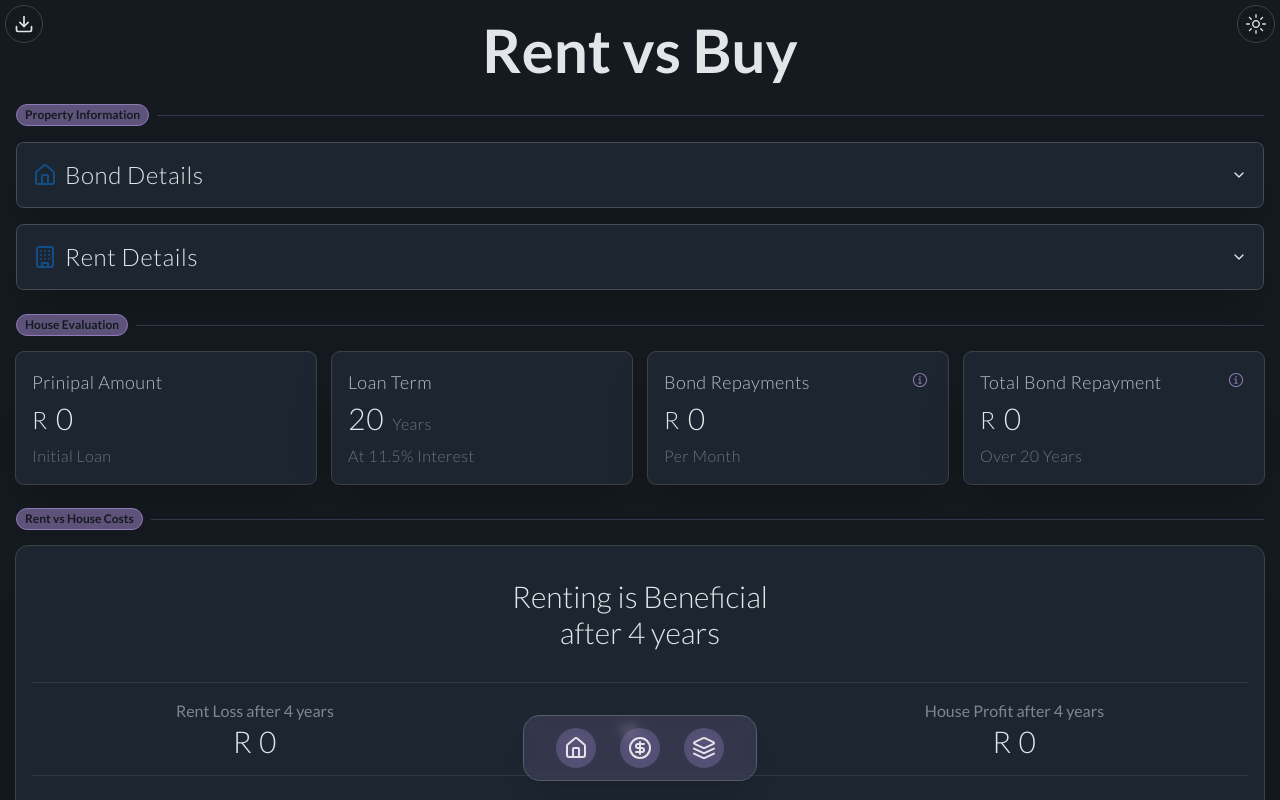
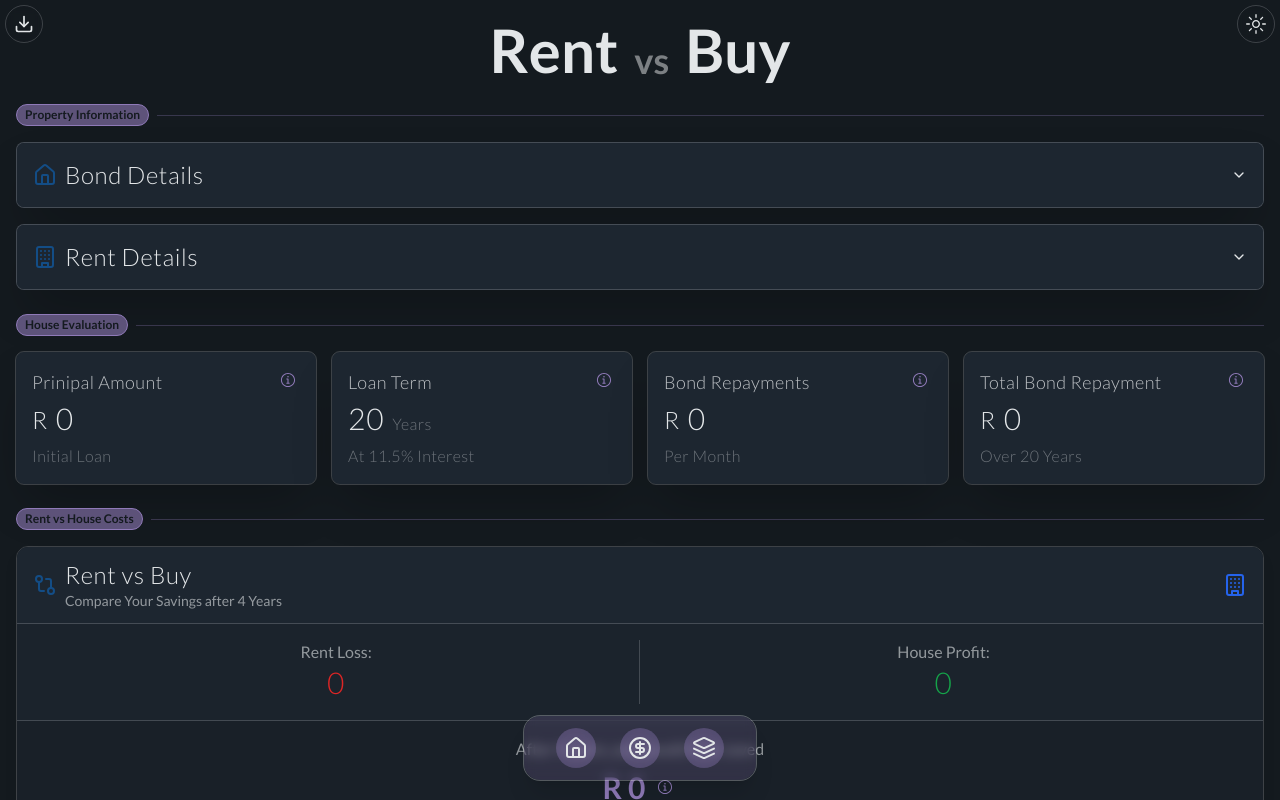
Before and after one commit to darrenmlouw/bond-comparison, a React (Vite) app: page /Comparison in a window 1280 px wide. Built offline with nearby package versions, Linux system fonts and the light colour scheme.

Commit message:
Comparison Updates

```diff
--- a/src/pages/Comparison/ComparisonPage.tsx
+++ b/src/pages/Comparison/ComparisonPage.tsx
@@ -3,13 +3,28 @@ import InputComponents from '@/pages/Comparison/components/InputComponents';
 import EvaluationCards from '@/pages/Comparison/components/EvaluationCards';
 import RentVsHouseCard from '@/pages/Comparison/components/RentVsHouseCard';
 import { SectionHeader } from '@/components/SectionHeader';
+import { motion } from 'framer-motion';
 
 const ComparisonPage = () => {
   return (
     <div className=" container px-4 space-y-2 sm:space-y-4">
-      <p className="pt-5 font-bold px-4 pointer-events-none text-4xl text-center md:text-5xl lg:text-6xl">
-        Rent vs Buy
-      </p>
+      <motion.div
+        initial={{ opacity: 0, y: -50 }} // Start fully transparent and 50px higher
+        animate={{ opacity: 1, y: 0 }} // Fade in and move to original position
+        transition={{ duration: 0.5 }} // Duration of the animation
+        className="flex flex-row w-full items-end justify-center"
+        aria-label='Comparison Page'
+      >
+        <p className="pt-5 font-bold pointer-events-none text-4xl text-center md:text-5xl lg:text-6xl">
+          Rent
+        </p>
+        <p className="pt-5 font-bold pointer-events-none text-2xl text-center md:text-3xl lg:text-4xl px-2 sm:px-3 md:px-4 text-foreground/50">
+          vs
+        </p>
+        <p className="pt-5 font-bold pointer-events-none text-4xl text-center md:text-5xl lg:text-6xl">
+          Buy
+        </p>
+      </motion.div>
 
       <SectionHeader label="Property Information" />
       <InputComponents />
--- a/src/pages/Comparison/components/EvaluationCards.tsx
+++ b/src/pages/Comparison/components/EvaluationCards.tsx
@@ -1,8 +1,10 @@
 import { useComparison } from '@/hooks/useComparison';
 import Card from '@/components/card/Card';
-import MonthlyBondExplanationPopover from '@/pages/Comparison/components/MonthlyBondExplanationPopover';
-import TotalBondRepaymentExplanationPopover from '@/pages/Comparison/components/TotalBondRepaymentExplanationPopover';
+import MonthlyBondExplanation from '@/pages/Comparison/components/MonthlyBondExplanation';
+import TotalBondRepaymentExplanation from '@/pages/Comparison/components/TotalBondRepaymentExplanation';
 import { formatNumber } from '@/utils/formatNumber';
+import PrincipleExplanation from '@/pages/Comparison/components/PrincipleExplanation';
+import LoanTermExplanation from '@/pages/Comparison/components/LoanTermExplanation';
 
 function EvaluationCards() {
   const {
@@ -20,6 +22,7 @@ function EvaluationCards() {
         value={principleAmount}
         prefix="R"
         footer="Initial Loan"
+        icon={<PrincipleExplanation />}
       />
 
       <Card
@@ -27,6 +30,7 @@ function EvaluationCards() {
         value={loanTermYears}
         suffix="Years"
         footer={`At ${annualInterestRate}% Interest`}
+        icon={<LoanTermExplanation />}
       />
 
       <Card
@@ -34,15 +38,15 @@ function EvaluationCards() {
         value={monthlyPayment}
         prefix="R"
         footer="Per Month"
-        icon={<MonthlyBondExplanationPopover />}
+        icon={<MonthlyBondExplanation />}
       />
 
       <Card
-        label='Total Bond Repayment'
+        label="Total Bond Repayment"
         value={bondCosts[loanTermYears]}
-        prefix='R'
+        prefix="R"
         footer={`Over ${formatNumber(loanTermYears)} Years`}
-        icon={<TotalBondRepaymentExplanationPopover />}
+        icon={<TotalBondRepaymentExplanation />}
       />
     </div>
   );
--- /dev/null
+++ b/src/pages/Comparison/components/LoanTermExplanation.tsx
@@ -0,0 +1,50 @@
+import { InlineMath, BlockMath } from 'react-katex';
+import InfoPopOver from '@/components/InfoPopOver';
+import { useComparison } from '@/hooks/useComparison';
+
+const LoanTermExplanation = () => {
+  const { annualInterestRate, loanTermYears } =
+    useComparison();
+
+  return (
+    <InfoPopOver>
+      <div className="flex flex-col space-y-4 text-xs">
+        {/* Loan Term Explanation */}
+        <div>
+          <p>
+            The loan term refers to the duration (in years) over which you agree
+            to repay your loan. A longer loan term results in lower monthly
+            payments but increases the total interest paid.
+          </p>
+
+          <BlockMath math="n = \text{Years} \cdot 12" />
+
+          <div className="flex flex-row justify-between">
+            <InlineMath math={`n = ${loanTermYears * 12}`} />
+            <p>Total number of months</p>
+          </div>
+        </div>
+
+        {/* Interest Explanation */}
+        <div>
+          <p>
+            Interest is the cost of borrowing money, expressed as an annual
+            percentage rate (APR). It is calculated monthly based on the
+            remaining principal amount.
+          </p>
+
+          <BlockMath math="r = \frac{\text{APR}}{12}" />
+
+          <div className="flex flex-row justify-between">
+            <InlineMath
+              math={`r = ${(annualInterestRate / 12 / 100).toFixed(6)}`}
+            />
+            <p>Monthly Interest Rate</p>
+          </div>
+        </div>
+      </div>
+    </InfoPopOver>
+  );
+};
+
+export default LoanTermExplanation;
--- a/src/pages/Comparison/components/MonthlyBondExplanationPopover.tsx
+++ b/src/pages/Comparison/components/MonthlyBondExplanation.tsx
@@ -2,9 +2,9 @@ import { InlineMath, BlockMath } from 'react-katex';
 import InfoPopOver from '@/components/InfoPopOver';
 import { useComparison } from '@/hooks/useComparison';
 
-
-const MonthlyBondExplanationPopover = () => {
-  const { principleAmount, annualInterestRate, loanTermYears, monthlyPayment } = useComparison()
+const MonthlyBondExplanation = () => {
+  const { principleAmount, annualInterestRate, loanTermYears, monthlyPayment } =
+    useComparison();
 
   return (
     <InfoPopOver>
@@ -50,6 +50,8 @@ const MonthlyBondExplanationPopover = () => {
           100
         ).toFixed(5)}})^\text{${loanTermYears * 12}} - 1}`}</BlockMath>
 
+        <p>Based on the current inputs, the monthly payment is:</p>
+
         {/* calculate the monthly repayment */}
         <BlockMath>{String.raw`R = \text{${monthlyPayment.toFixed(
           2
@@ -59,4 +61,4 @@ const MonthlyBondExplanationPopover = () => {
   );
 };
 
-export default MonthlyBondExplanationPopover;
+export default MonthlyBondExplanation;
--- /dev/null
+++ b/src/pages/Comparison/components/PrincipleExplanation.tsx
@@ -0,0 +1,63 @@
+import { InlineMath, BlockMath } from 'react-katex';
+import InfoPopOver from '@/components/InfoPopOver';
+import { useComparison } from '@/hooks/useComparison';
+
+const PrincipleExplanation = () => {
+  const {
+    principleAmount,
+    propertyPrice,
+    depositAmount,
+    buyingCosts,
+    addBuyingCostsToBond,
+  } = useComparison();
+
+  return (
+    <InfoPopOver>
+      <div className="flex flex-col space-y-2 text-xs">
+        <p className="flex text-xs">
+          The principal amount is the initial amount of the loan after subtracting any deposit and optionally adding buying costs, if applicable.
+        </p>
+
+        <BlockMath math="P = \text{PP} - \text{D} + \text{BC (if added to bond)}" />
+
+        <div className="flex flex-col">
+          <p className="text-xs">where:</p>
+
+          <div className="flex flex-row justify-between">
+            <InlineMath math={`P = ${principleAmount}`} />
+            <p>Principal Amount</p>
+          </div>
+
+          <div className="flex flex-row justify-between">
+            <InlineMath math={`\\text{PP} = ${propertyPrice}`} />
+            <p>Price of the property</p>
+          </div>
+
+          <div className="flex flex-row justify-between">
+            <InlineMath math={`\\text{D} = ${depositAmount}`} />
+            <p>Deposit paid upfront</p>
+          </div>
+
+          <div className="flex flex-row justify-between">
+            <InlineMath
+              math={`\\text{BC} = ${addBuyingCostsToBond ? buyingCosts : 0}`}
+            />
+            <p>Buying costs {addBuyingCostsToBond ? "(Added)" : "(Not Added)"}</p>
+          </div>
+        </div>
+
+        <BlockMath>
+          {String.raw`P = \text{${propertyPrice}} - \text{${depositAmount}} + \text{${addBuyingCostsToBond ? buyingCosts : 0}}`}
+        </BlockMath>
+
+        <p className="text-xs">
+          Therefore, the calculated principal amount is:
+        </p>
+
+        <BlockMath>{String.raw`P = \text{${principleAmount}}`}</BlockMath>
+      </div>
+    </InfoPopOver>
+  );
+};
+
+export default PrincipleExplanation;
--- a/src/pages/Comparison/components/RentVsHouseCard.tsx
+++ b/src/pages/Comparison/components/RentVsHouseCard.tsx
@@ -1,8 +1,10 @@
 import { formatNumber } from '@/utils/formatNumber';
-import RentVsHouseProfitPopover from '@/pages/Comparison/components/RentVsHouseProfitPopover';
-import { Label } from '@/components/ui/label';
 import { Slider } from '@/components/ui/slider';
 import { useComparison } from '@/hooks/useComparison';
+import RentVsHouseProfitPopover from '@/pages/Comparison/components/RentVsHouseProfitPopover';
+import { Home, Building, GitCompare } from 'lucide-react';
+import { motion } from 'framer-motion';
+import CardValue from '@/components/card/CardValue';
 
 function RentVsHouseCard() {
   const {
@@ -13,50 +15,76 @@ function RentVsHouseCard() {
     rentData,
   } = useComparison();
 
+  const isBuyingBeneficial =
+    moneyMadeFromSellingHouse[yearOfSale] > rentData[yearOfSale];
+
   return (
-    <div className="flex flex-col bg-card outline outline-1 outline-card-foreground/20 shadow-2xl p-4 rounded-xl w-full justify-around items-center">
-      <h3 className="text-2xl sm:text3xl md:text-3xl font-light mt-4">
-        {moneyMadeFromSellingHouse[yearOfSale] > rentData[yearOfSale]
-          ? `Buying is Beneficial`
-          : `Renting is Beneficial`}
-      </h3>
-      <h3 className="text-2xl sm:text3xl md:text-3xl font-light mb-4">
-        after {yearOfSale} years
-      </h3>
+    <div className="flex flex-col bg-transparent shadow-lg rounded-xl  w-full border border-1 border-card-foreground/20 overflow-hidden">
+      {/* <div className="flex flex-col bg-card outline outline-1 outline-card-foreground/20 shadow-2xl p-4 rounded-xl w-full justify-around items-center "> */}
+      {/* Title */}
+      <div className="flex flex-row border-b border-card-foreground/20 px-4 py-3 justify-between bg-card  items-center">
+        <div className="flex flex-row justify-center items-center">
+          <GitCompare className="w-6 h-6 mr-2 text-secondary" />
+          <div className="flex flex-col">
+            <h2 className="text-xl sm:text-2xl tracking-wide font-light">
+              Rent vs Buy
+            </h2>
+            <p className="text-xs sm:text-sm text-foreground/60">
+              Compare Your Savings after {yearOfSale} Years
+            </p>
+          </div>
+        </div>
+        <motion.div
+          key={isBuyingBeneficial ? 'home' : 'building'} // Key ensures proper animation between icons
+          initial={{ opacity: 0, scale: 0.8 }} // Start small and invisible
+          animate={{ opacity: 1, scale: 1 }} // Animate to full visibility and size
+          exit={{ opacity: 0, scale: 0.8 }} // Animate out with reverse effect
+          transition={{ duration: 0.3 }} // Duration for the transition
+          className="flex items-center justify-center"
+        >
+          {isBuyingBeneficial ? (
+            <Home size={24} className="text-green-600" />
+          ) : (
+            <Building size={24} className="text-blue-600" />
+          )}
+        </motion.div>
+      </div>
 
-      <div className="w-full h-[1px] bg-foreground/10 my-4" />
-
-      <div className="flex flex-col sm:flex-row space-y-4 sm:space-y-0 w-full justify-around items-center">
-        <div className="flex flex-col justify-center items-center">
-          <p className="text-foreground/50">
-            Rent Loss after {yearOfSale} years
+      {/* Comparison Section */}
+      <div className="flex flex-row justify-between sm:justify-around items-center p-4 border-b border-card-foreground/20 bg-card/80 ">
+        <div className="flex flex-col items-center w-full  border-r border-card-foreground/20">
+          <p className="text-foreground/60 text-pretty">Rent Loss:</p>
+          <CardValue
+            value={Number(rentData[yearOfSale])}
+            color="text-red-600"
+            // prefix="R"
+          />
+        </div>
+        <div className="flex flex-col items-center w-full  ">
+          <p className="text-foreground/60  text-pretty">
+            {moneyMadeFromSellingHouse[yearOfSale] >= 0
+              ? `House Profit:`
+              : `House Loss:`}
           </p>
-          <p className="text-3xl font-light tracking-wide">
-            R {formatNumber(Number(rentData[yearOfSale]))}
-          </p>
-        </div>
-        <p>vs</p>
-        <div className="flex flex-col justify-center items-center">
-          <p className="text-foreground/50">
-            {moneyMadeFromSellingHouse[yearOfSale] >= 0
-              ? `House Profit after ${yearOfSale} years`
-              : `House Loss after ${yearOfSale} years`}
-          </p>
-          <p className="text-3xl font-light tracking-wide">
-            R {formatNumber(Number(moneyMadeFromSellingHouse[yearOfSale]))}
-          </p>
+          <CardValue
+            value={Number(moneyMadeFromSellingHouse[yearOfSale])}
+            color={
+              moneyMadeFromSellingHouse[yearOfSale] >= 0
+                ? 'text-green-600'
+                : 'text-red-600'
+            }
+            // prefix="R"
+          />
         </div>
       </div>
 
-      <div className="w-full h-[1px] bg-foreground/10 my-4" />
-
-      <div className="flex flex-col justify-center items-center my-4">
-        <p className="text-foreground/50">
+      {/* Savings Summary */}
+      <div className="flex flex-col items-center text-center space-y-2 p-4 pb-2 bg-card/60">
+        <p className="text-foreground/60">
           After {yearOfSale} years, you would have saved
         </p>
-
-        <div className="flex flex-row justify-center items-center">
-          <p className="text-3xl font-light tracking-wide">
+        <div className="flex items-center space-x-2">
+          <p className="text-3xl font-semibold text-primary">
             R{' '}
             {formatNumber(
               Math.abs(
@@ -72,30 +100,20 @@ function RentVsHouseCard() {
             yearOfSale={yearOfSale}
           />
         </div>
-        <p className="text-foreground/50">
+        <p className="text-foreground/60">
           by{' '}
-          {moneyMadeFromSellingHouse[yearOfSale] > rentData[yearOfSale]
-            ? 'BUYING a Property'
-            : 'RENTING a Property'}
+          <span className="font-medium">
+            {isBuyingBeneficial ? 'BUYING a Property' : 'RENTING a Property'}
+          </span>
         </p>
       </div>
-      <div className="w-full h-[1px] bg-foreground/10 my-4" />
-      <div className="flex flex-col gap-2 w-full">
-        <div className="flex flex-row w-full gap-1.5 justify-between">
-          <Label
-            className="text-lg sm:text-xl font-light "
-            htmlFor="yearOfSale"
-          >
-            Selling Year:
-          </Label>
-          <Label
-            className="text-lg sm:text-xl font-light "
-            htmlFor="yearOfSale"
-          >
-            Year {yearOfSale}
-          </Label>
+
+      {/* Interactive Slider */}
+      <div className="flex flex-col w-full p-4 pt-0 bg-card/60">
+        <div className="flex justify-between text-sm text-foreground/60 ">
+          <p>Selling Year:</p>
+          <p>Year {yearOfSale}</p>
         </div>
-
         <Slider
           defaultValue={[yearOfSale]}
           min={0}
--- a/src/pages/Comparison/components/TotalBondRepaymentExplanationPopover.tsx
+++ b/src/pages/Comparison/components/TotalBondRepaymentExplanation.tsx
@@ -3,7 +3,7 @@ import InfoPopOver from '@/components/InfoPopOver';
 import { useComparison } from '@/hooks/useComparison';
 
 
-const TotalBondRepaymentExplanationPopover = () => {
+const TotalBondRepaymentExplanation = () => {
   const {monthlyPayment, propertyPrice, depositAmount, annualInterestRate, loanTermYears} = useComparison();
 
   return (
@@ -78,4 +78,4 @@ const TotalBondRepaymentExplanationPopover = () => {
   );
 };
 
-export default TotalBondRepaymentExplanationPopover;
+export default TotalBondRepaymentExplanation;
--- a/src/pages/Salary/SalaryPage.tsx
+++ b/src/pages/Salary/SalaryPage.tsx
@@ -2,13 +2,28 @@ import TaxComparisonChart from '@/components/TaxComparisonChart';
 import { SectionHeader } from '@/components/SectionHeader';
 import InputComponents from '@/pages/Salary/components/InputComponents';
 import EvaluationCards from '@/pages/Salary/components/EvaluationCards';
+import { motion } from 'framer-motion';
 
 const SalaryPage = () => {
   return (
     <div className=" container px-4 space-y-2 sm:space-y-4">
-      <p className="pt-5 font-bold px-4 pointer-events-none text-4xl text-center md:text-5xl lg:text-6xl ">
-        Salary and Tax
-      </p>
+      <motion.div
+        initial={{ opacity: 0, y: -50 }} // Start fully transparent and 50px higher
+        animate={{ opacity: 1, y: 0 }} // Fade in and move to original position
+        transition={{ duration: 0.5 }} // Duration of the animation
+        className="flex flex-row w-full items-end justify-center"
+        aria-label='Salary Page'
+      >
+        <p className="pt-5 font-bold pointer-events-none text-4xl text-center md:text-5xl lg:text-6xl">
+          Salary
+        </p>
+        <p className="pt-5 font-bold pointer-events-none text-2xl text-center md:text-3xl lg:text-4xl px-2 sm:px-3 md:px-4 text-foreground/50">
+          &
+        </p>
+        <p className="pt-5 font-bold pointer-events-none text-4xl text-center md:text-5xl lg:text-6xl">
+          Tax
+        </p>
+      </motion.div>
 
       <SectionHeader label="Income Details" />
       <InputComponents />
```
